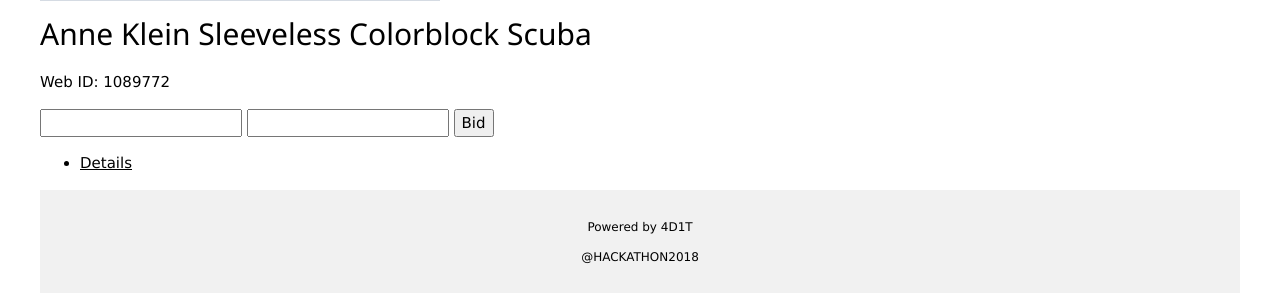
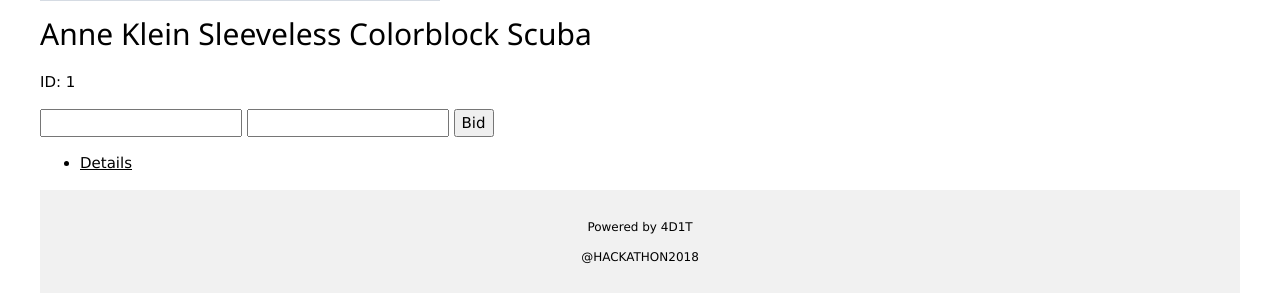
Before and after one commit to valcioiudragos/eBid, a Symfony app: template templates/product/product.html.twig in a window 1280 px wide. Shown: the part 459-752 px from the top of the page. Run offline with Twig, Linux system fonts and the light colour scheme; the template is opened without the code that fills it: most values are stand-ins (such as "Sample title", 1, 10 or a date in 2020); grey boxes marked "Sample" are stand-in pictures; some libraries are stand-ins or nearby versions.

Commit message:
new update1

```diff
--- a/templates/product/product.html.twig
+++ b/templates/product/product.html.twig
@@ -18,7 +18,7 @@
                             <div class="product-information"><!--/product-information-->
 
                                 <h2>Anne Klein Sleeveless Colorblock Scuba</h2>
-                                <p>Web ID: 1089772</p>
+                                <p>ID: {{ product.id }}</p>
 
                                 <span>
                                     <form action="{{ path('product_bid', {'id': product.id}) }}" method="post">
```
